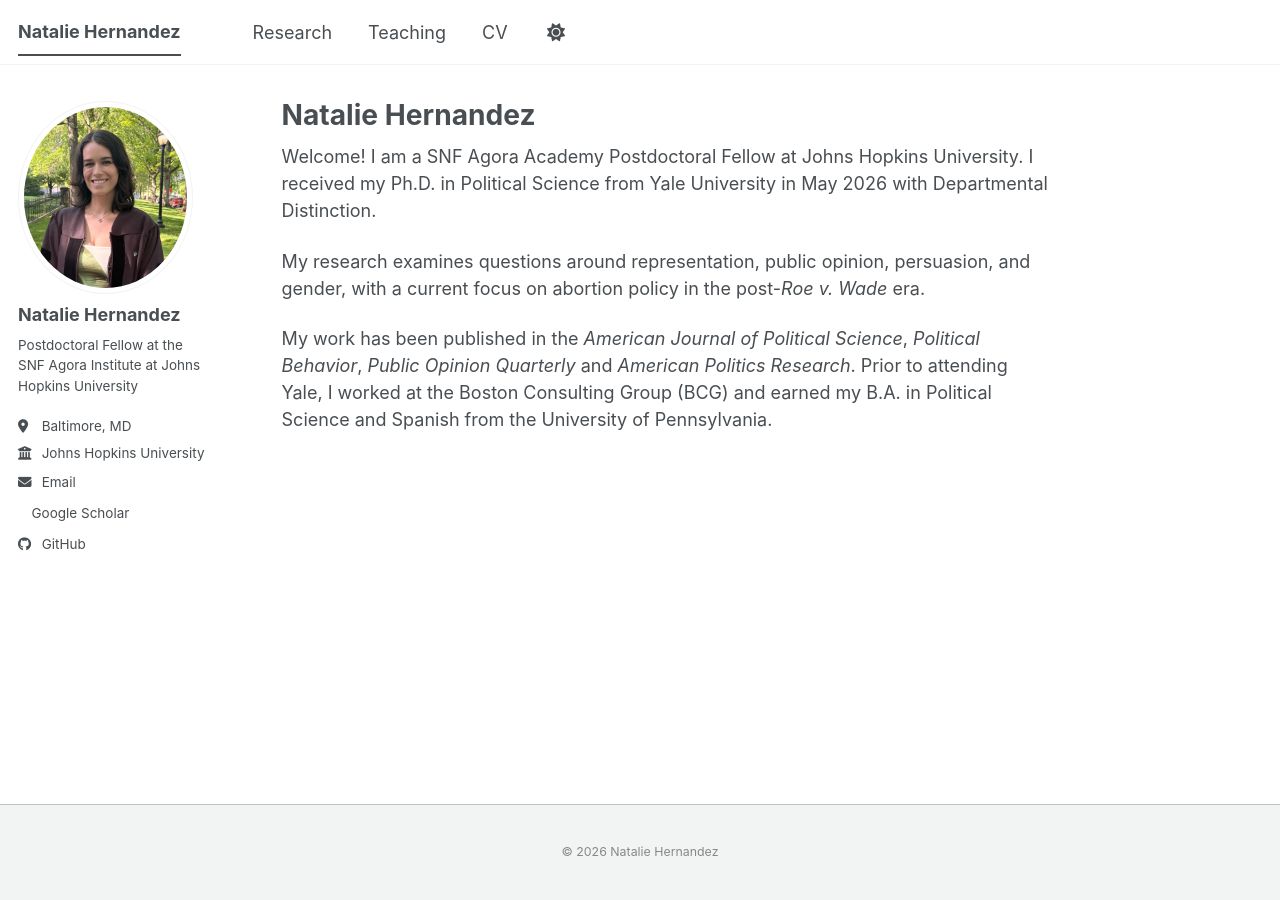
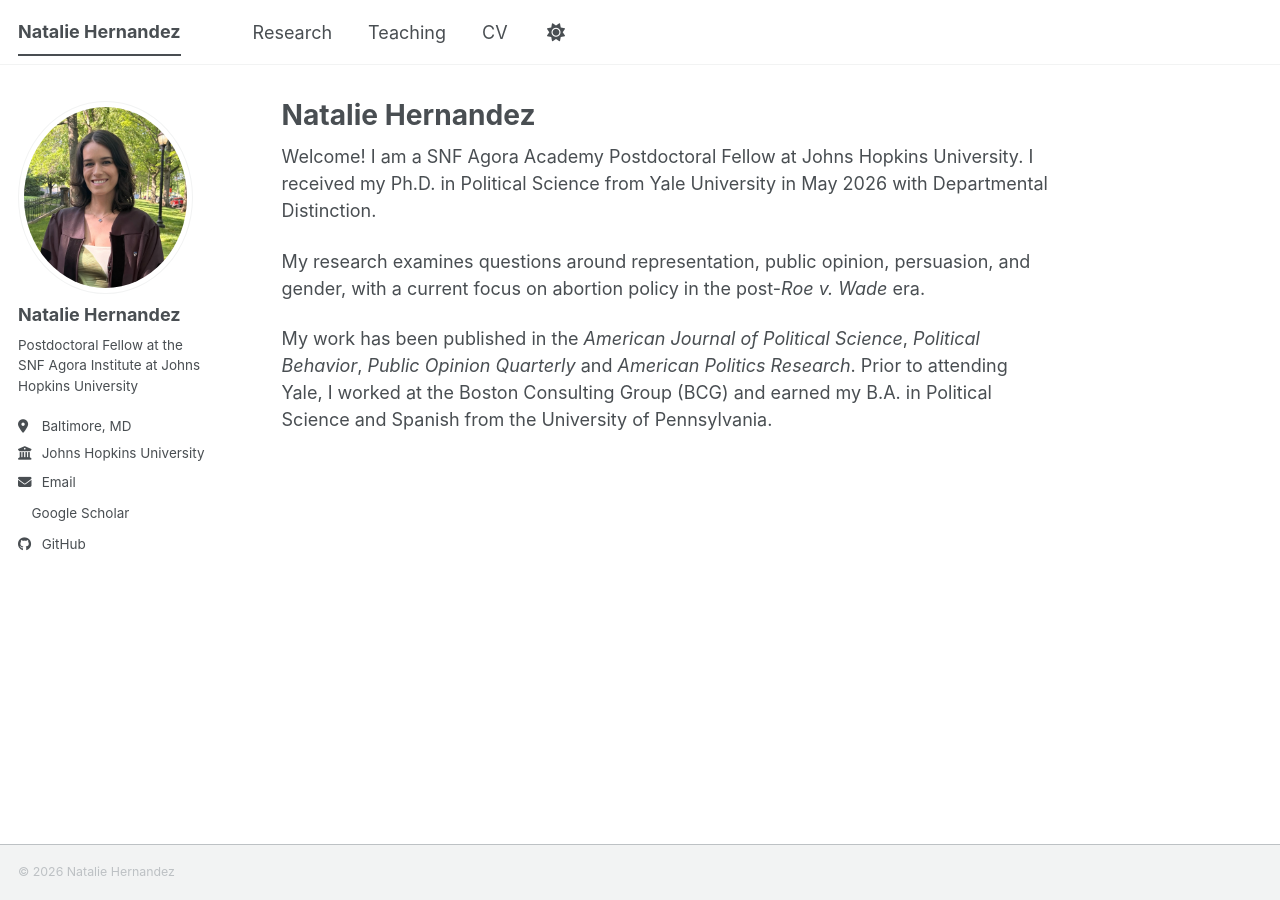
Before and after one commit to nataliehdez11/nataliehdez11.github.io, a Jekyll site: the page built from _pages/about.md, in a window 1280 px wide. Built offline with Jekyll 4.4.1, drawn with Linux system fonts in a browser that asks for light colours; a style sheet for code colours, icons or effects is not loaded.

Commit message:
Update footer.html

```diff
--- a/_includes/footer.html
+++ b/_includes/footer.html
@@ -1,5 +1,5 @@
 {% include base_path %}
 
-<div class="page__footer-copyright" style="text-align:center; color:#888; padding:20px 0;">
+<div class="page__footer-copyright">
   &copy; {{ site.time | date: '%Y' }} {{ site.name | default: site.title }}
 </div>
```
